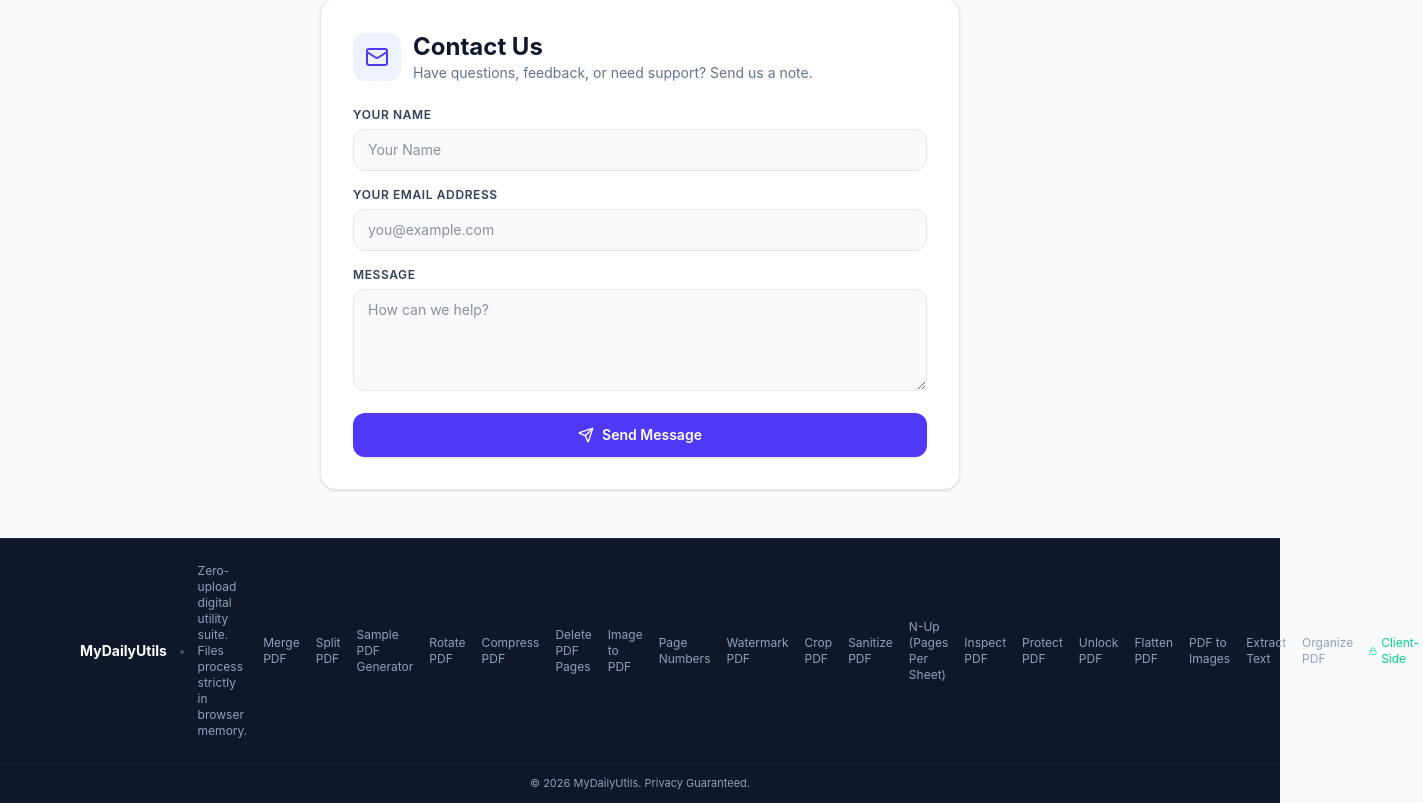
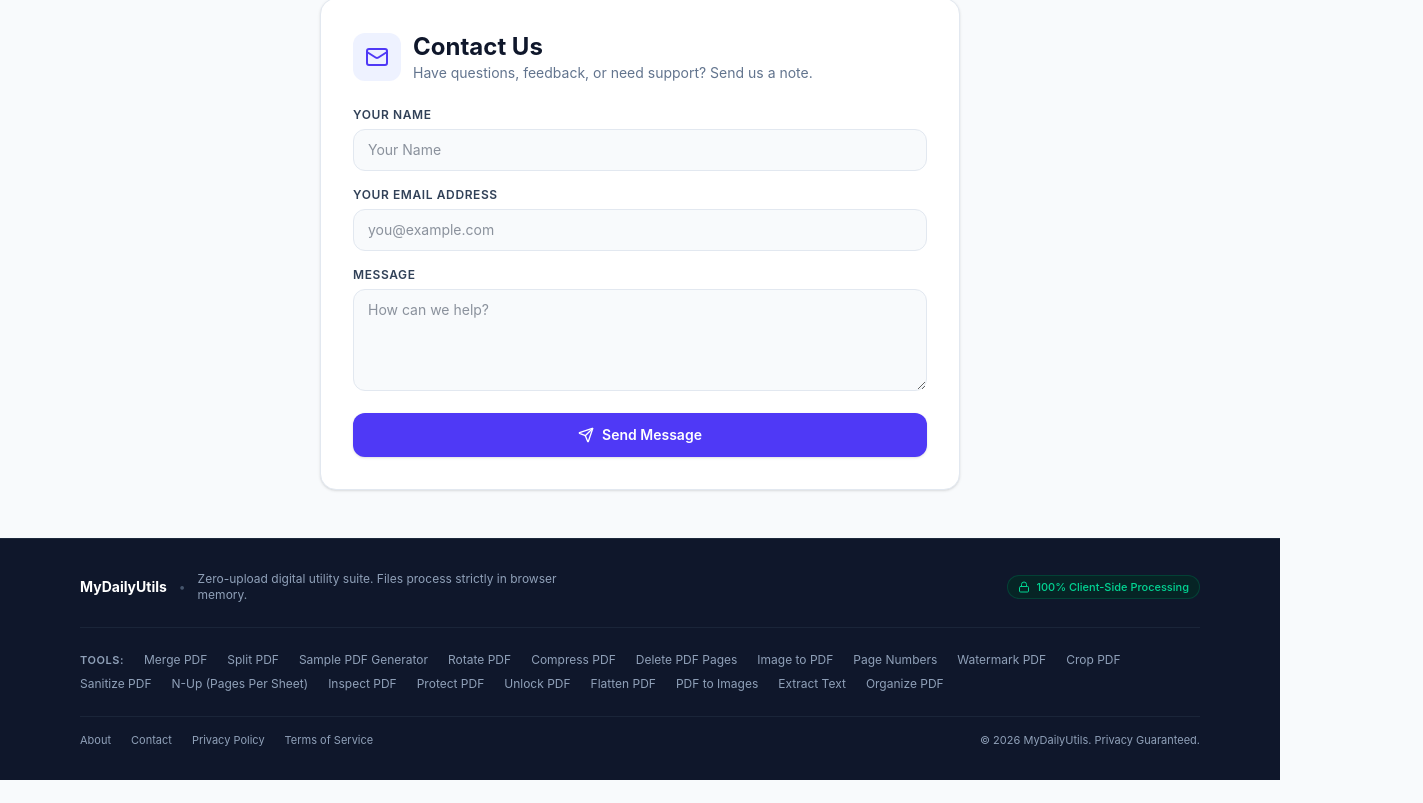
Before and after one commit to abhishekahuja87/paperforge-pdf, a React (Vite) app: page /contact in a window 1280 px wide. Shown: the part 107-910 px from the top of the page, 1423 px wide, since content can reach past the window. After the commit the page ends 887 px from the top, so only its background shows below. Built offline with nearby package versions, Linux system fonts and the light colour scheme; what pdfmake would draw is missing.

Commit message:
adjusted, fixed footer

```diff
--- a/src/components/layout/Footer.tsx
+++ b/src/components/layout/Footer.tsx
@@ -9,7 +9,9 @@ export const Footer: React.FC = () => {
 
   return (
     <footer className="bg-slate-900 text-slate-400 text-xs border-t border-slate-800 mt-auto">
-      <div className="max-w-6xl mx-auto px-4 py-6 flex flex-col md:flex-row items-center justify-between gap-4">
+      <div className="max-w-6xl mx-auto px-4 py-8 space-y-6">
+        {/* Top Section: Brand & Slogan */}
+        <div className="flex flex-col md:flex-row items-center justify-between gap-4 pb-6 border-b border-slate-800/80">
           <div className="flex flex-col sm:flex-row items-center gap-3 text-center sm:text-left">
             <span className="font-bold text-white text-sm">{siteConfig.name}</span>
             <span className="hidden sm:inline text-slate-600">&bull;</span>
@@ -18,22 +20,48 @@ export const Footer: React.FC = () => {
             </p>
           </div>
 
-        <div className="flex items-center space-x-4">
+          <span className="inline-flex items-center space-x-1.5 px-2.5 py-1 rounded-full bg-emerald-950/60 border border-emerald-800/50 text-emerald-400 text-[11px] font-medium">
+            <Lock className="w-3 h-3" />
+            <span>100% Client-Side Processing</span>
+          </span>
+        </div>
+
+        {/* Middle Section: Active Tool Links */}
+        <div className="flex flex-wrap items-center justify-center md:justify-start gap-x-5 gap-y-2 text-slate-400">
+          <span className="text-slate-400 text-[11px] uppercase tracking-wider font-semibold w-full md:w-auto">
+            Tools:
+          </span>
           {activeTools.map((t) => (
             <Link key={t.id} to={t.path} className="hover:text-white transition">
               {t.title}
             </Link>
           ))}
-          <span className="inline-flex items-center space-x-1 text-emerald-400">
-            <Lock className="w-3 h-3" />
-            <span>Client-Side</span>
-          </span>
-        </div>
         </div>
 
-      <div className="border-t border-slate-800/80 py-3 text-center text-[11px] text-slate-400">
+        {/* Bottom Section: Legal & Compliance Navigation */}
+        <div className="flex flex-col sm:flex-row items-center justify-between gap-4 pt-4 border-t border-slate-800/80 text-[11px]">
+          <nav className="flex flex-wrap items-center justify-center gap-x-5 gap-y-1">
+            <Link to="/about" className="hover:text-white transition">
+              About
+            </Link>
+            <Link to="/contact" className="hover:text-white transition">
+              Contact
+            </Link>
+            <Link to="/privacy" className="hover:text-white transition">
+              Privacy Policy
+            </Link>
+            <Link to="/terms" className="hover:text-white transition">
+              Terms of Service
+            </Link>
+          </nav>
+
+          <p className="text-slate-400 text-center sm:text-right">
             &copy; {new Date().getFullYear()} {siteConfig.name}. Privacy Guaranteed.
+          </p>
+        </div>
       </div>
     </footer>
   );
 };
+
+export default Footer;
```
Lines whose indentation alone changed are shown as unchanged.
